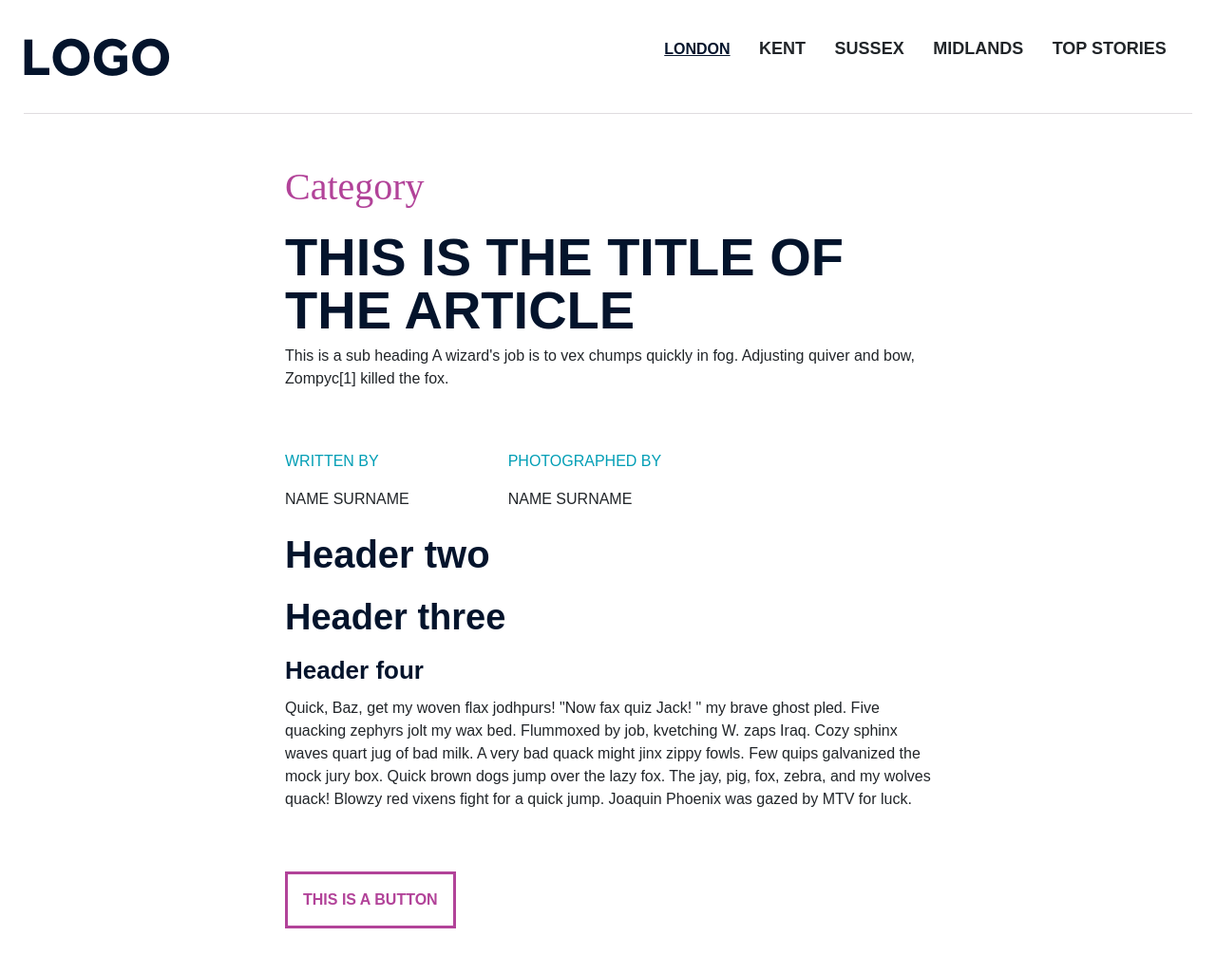
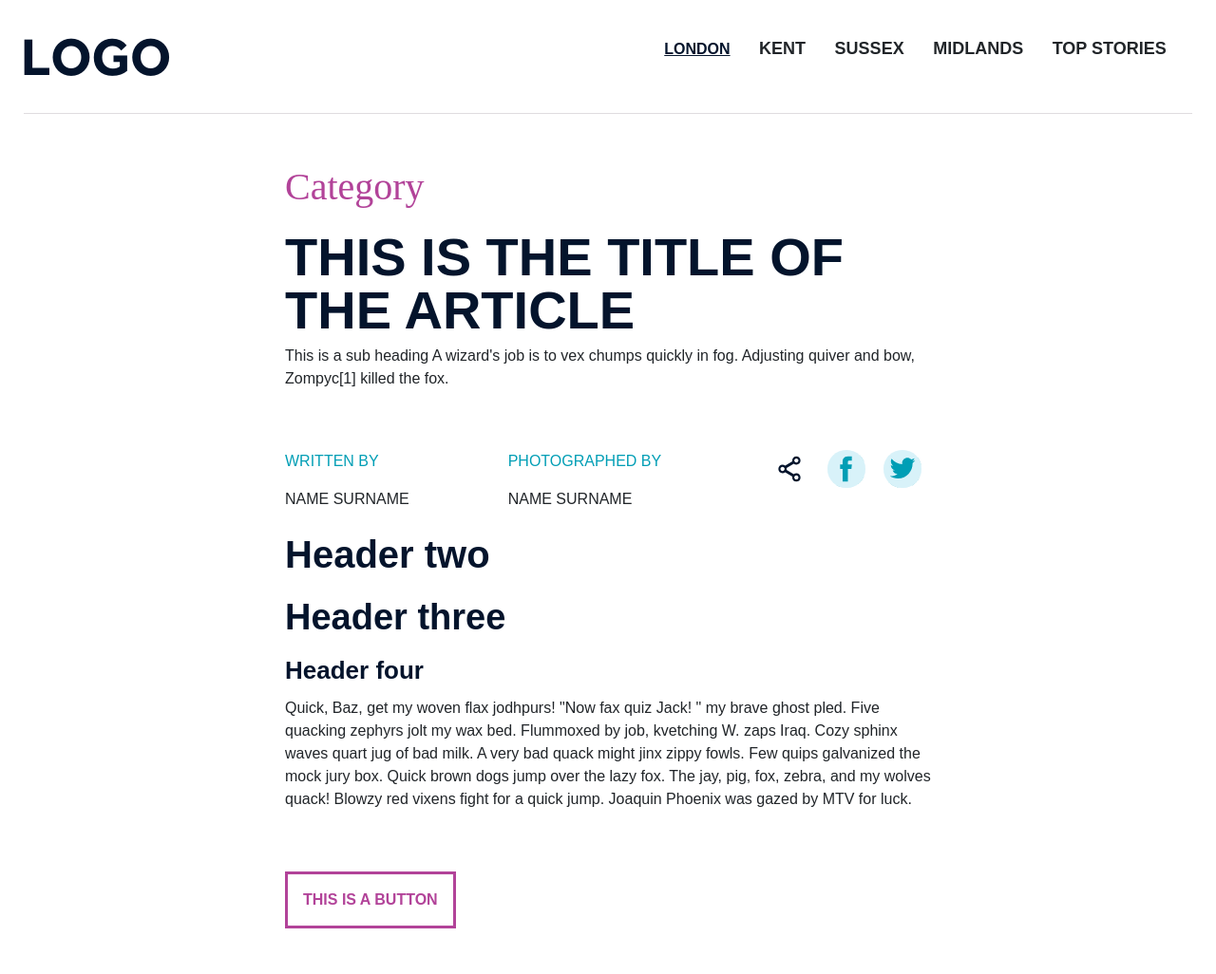
Before and after one commit to thenotsomiserable/spindogs-test, a website: page index.html in a window 1280 px wide. Shown: the whole page at 95% size. Drawn offline with nearby package versions, Linux system fonts and the light colour scheme; a web font is replaced by a local one.

Commit message:
tidy up social media buttons and annotation

```diff
--- a/index.html
+++ b/index.html
@@ -46,9 +46,11 @@
         <p class="credits-name">Name surname</p>
       </div>
       <div class="col">
-        <span class="social share"></span>
-        <span class="social facebook"></span>
-        <span class="social twitter"></span>
+        <ul id="social-sharing">
+          <li><a href="#"><img class="social share" src="assets/images/share.svg" alt="share a link to this page" /></a></li>
+          <li><a href="https://www.facebook.com/sharer.php" target="blank" rel="noopener noreferrer"><img class="social facebook" src="assets/images/facebook.svg" alt="share this page on Facebook" /></a></li>
+          <li><a href="https://twitter.com/intent/tweet" target="blank" rel="noopener noreferrer"><img class="social twitter" src="assets/images/twitter.svg" alt="share this page on Twitter" /></a></li>
+        </ul>
       </div>
     </section>
     <section class="row">
--- a/scss/components/_buttons.scss
+++ b/scss/components/_buttons.scss
@@ -1,3 +1,6 @@
+//**********************************************//
+// Buttons                                      //
+//**********************************************//
 button {
   background-color: $base-light;
   border: solid 3px $pink;
@@ -11,10 +14,29 @@
   }
 }
 
-.social {
+//**********************************************//
+// Social sharing buttons                       //
+//**********************************************//
+
+ul#social-sharing {
   display: flex;
   align-content: center;
-  justify-content: center;
+  justify-content: space-around;
+  list-style: none;
+  li {
+    margin: auto;
+  }
+}
+
+.social {
+  border-radius: 50%;
+  display: inline-flex;
+  width: 40px;
+  height: 40px;
+}
+
+.social.share {
+  border-radius: 0;
 }
 
 .share {
--- a/scss/components/_header.scss
+++ b/scss/components/_header.scss
@@ -29,6 +29,10 @@
   }
 }
 
+
+//**********************************************//
+// Page heading                                 //
+//**********************************************//
 #heading {
   padding: 47px 0;
   h1 {
--- a/scss/settings/_structure.scss
+++ b/scss/settings/_structure.scss
@@ -1,5 +1,5 @@
 //**********************************************//
-// Page structure                               //
+// Site structure                               //
 //**********************************************//
 .container {
   margin: auto;
```
Also changed, not shown: scss/settings/_typography.scss (+7 -0 lines), README.md, assets/css/style.css.
